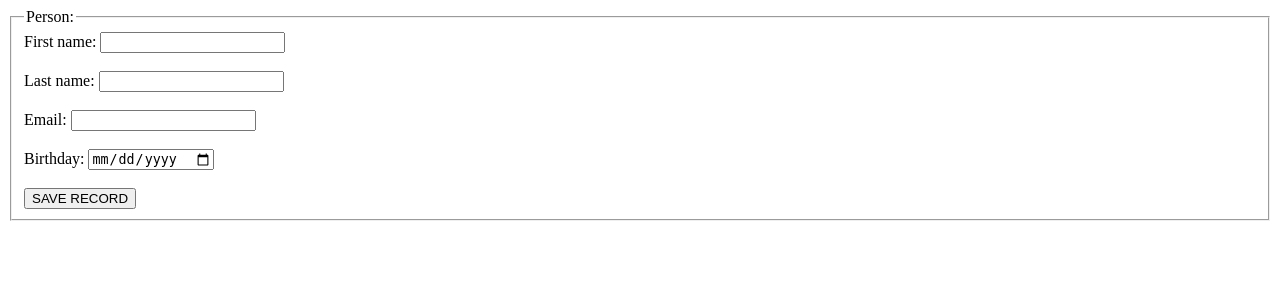
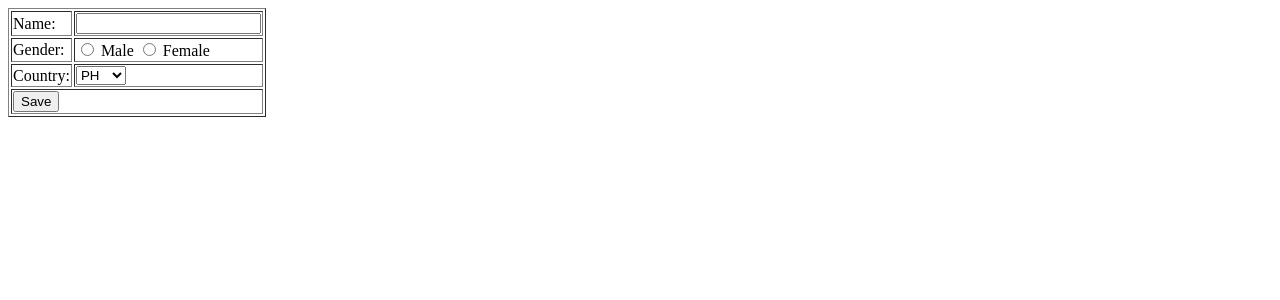
Before and after one commit to julian675/html_form, a PHP site: page /register.php in a window 1280 px wide. Shown: the top 300 px of the page. Run offline with PHP 8.4, Linux system fonts and the light colour scheme.

Commit message:
register update
fixed my mistakes

```diff
--- a/register.php
+++ b/register.php
@@ -1,25 +1,32 @@
-<!DOCTYPE html>
 <html>
-    <head>
-        <title>Javascript Form</title>
-    </head>
-    <body>
-
-        <form action="action_page.php" method="POST">
-
-            <fieldset>
-                <legend>Person:</legend>
-                <label for="fname">First name:</label>
-                <input type="text" id="fname" name="fname"><br><br>
-                <label for="lname">Last name:</label>
-                <input type="text" id="lname" name="lname"><br><br>
-                <label for="email">Email:</label>
-                <input type="email" id="email" name="email"><br><br>
-                <label for="birthday">Birthday:</label>
-                <input type="date" id="birthday" name="birthday"><br><br>
-                <input type="submit" value="SAVE RECORD" name="submit_record" />
-            </fieldset>
-        </form>
-
-    </body>
+    <form action="action.php" method="POST">
+        <table border="1">
+            <tr>
+                <td> Name: </td>
+                <td> <input type="text" name="name"> </td>
+            </tr>
+            <tr>
+                <td> Gender: </td>
+                <td>
+                    <input type="radio" name="gender" value="male"> Male
+                    <input type="radio" name="gender" value="female"> Female
+                </td>
+            </tr>
+            <tr>
+                <td> Country: </td>
+                <td>
+                    <select name="country">
+                        <option value="PH">PH</option>
+                        <option value="AUS">AUS</option>
+                        <option value="US">US</option>
+                    </select>
+                </td>
+            </tr>
+            <tr>
+                <td colspan="2">
+                    <input type="submit" value="Save">
+                </td>
+            </tr>
+        </table>
+    </form>
 </html>
```
